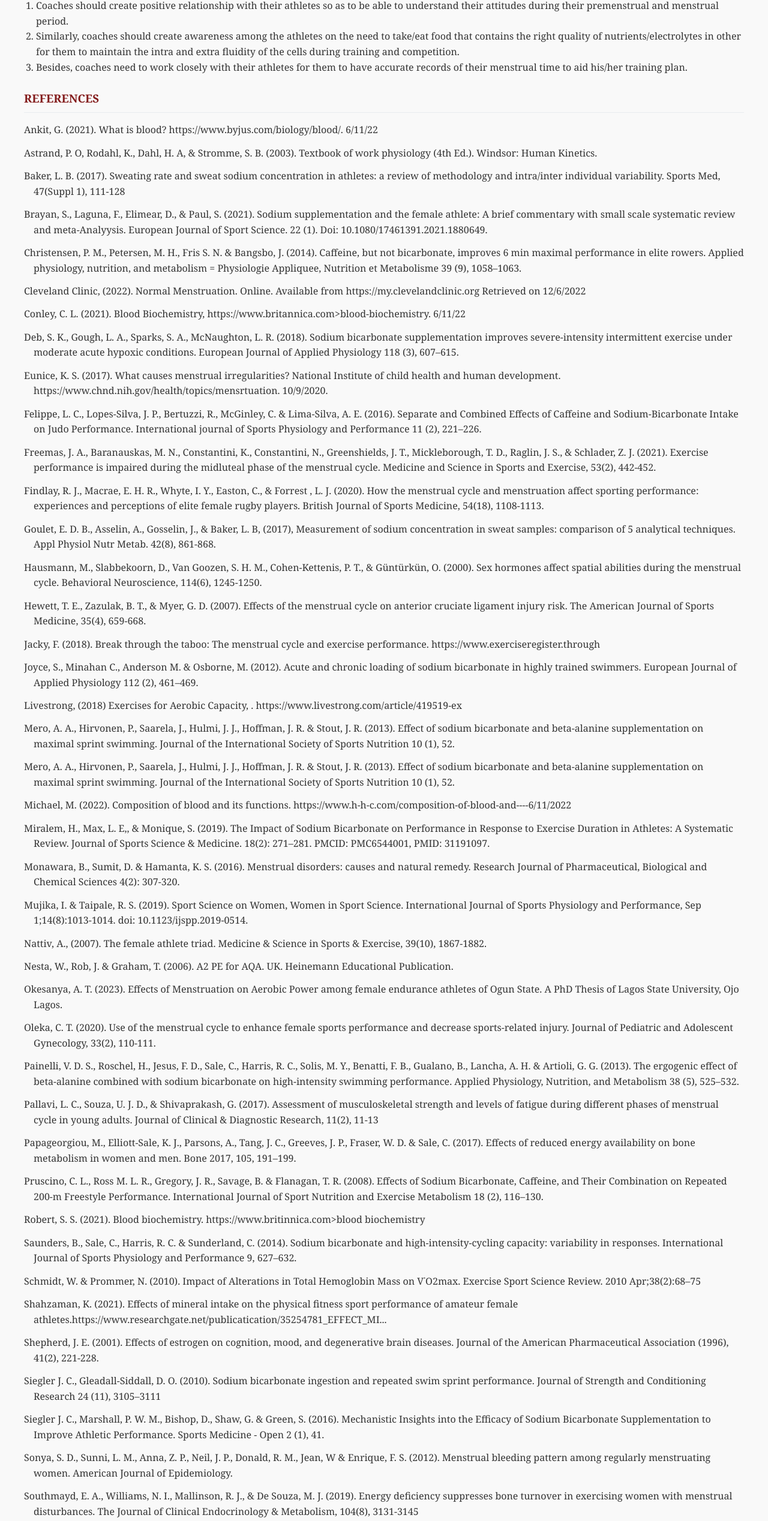
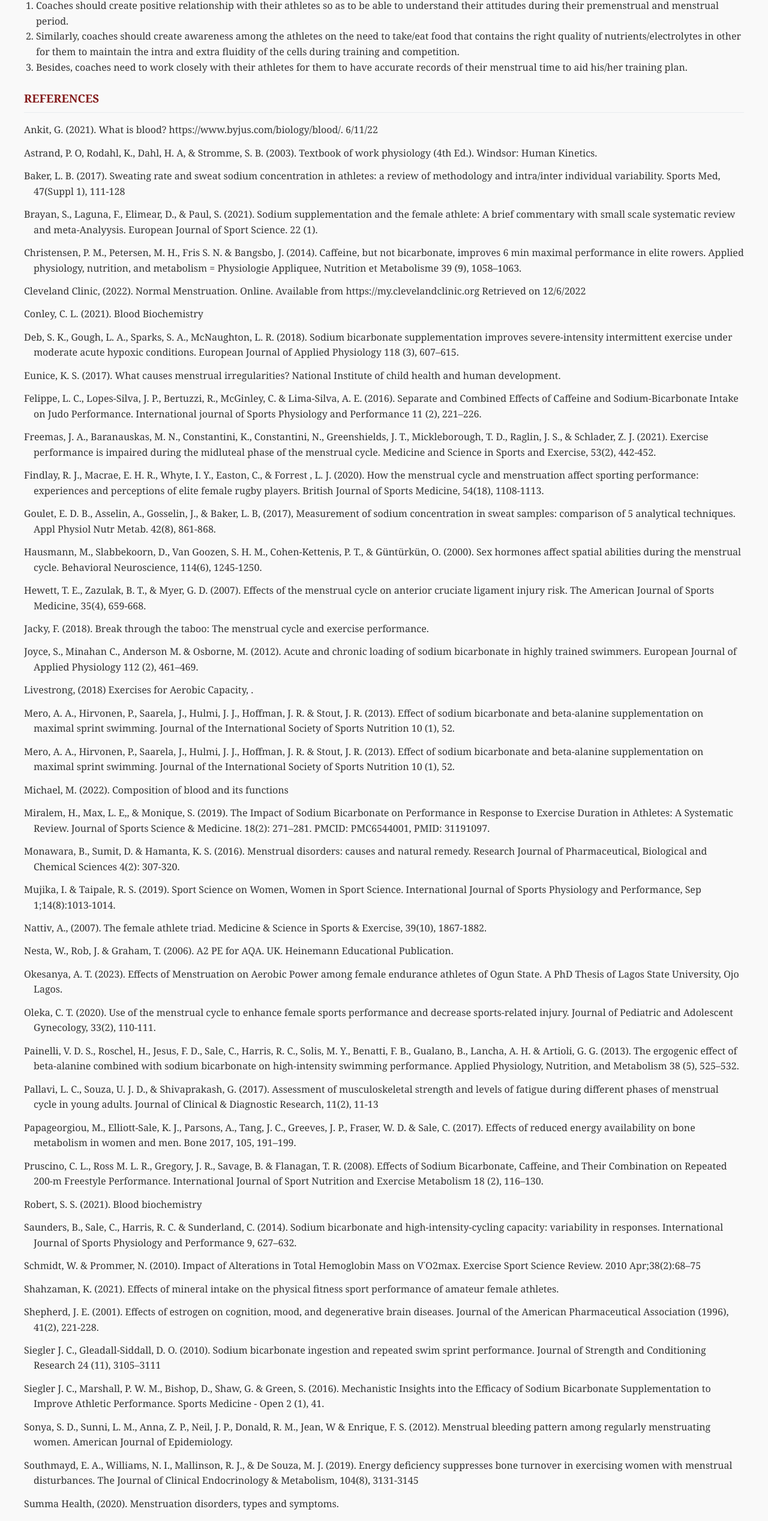
Before and after one commit to Bless201/journal-2, a React (Vite) app: page /article/2 in a window 1280 px wide. Shown: the part 9427-11963 px from the top of the page at 60% size. Built offline with nearby package versions, Linux system fonts and the light colour scheme.

Commit message:
Update Article2.jsx
commit message

```diff
--- a/src/articles/Article2.jsx
+++ b/src/articles/Article2.jsx
@@ -323,27 +323,27 @@ const Article2 = () => (
       <li>Ankit, G. (2021). What is blood? https://www.byjus.com/biology/blood/. 6/11/22</li>
       <li>Astrand, P. O, Rodahl, K., Dahl, H. A, & Stromme, S. B. (2003). Textbook of work physiology (4th Ed.). Windsor: Human Kinetics.</li>
       <li>Baker, L. B. (2017). Sweating rate and sweat sodium concentration in athletes: a review of methodology and intra/inter individual variability. Sports Med, 47(Suppl 1), 111-128</li>
-      <li>Brayan, S., Laguna, F., Elimear, D., & Paul, S. (2021). Sodium supplementation and the female athlete: A brief commentary with small scale systematic review and meta-Analyysis. European Journal of Sport Science. 22 (1). Doi: 10.1080/17461391.2021.1880649.</li>
+      <li>Brayan, S., Laguna, F., Elimear, D., & Paul, S. (2021). Sodium supplementation and the female athlete: A brief commentary with small scale systematic review and meta-Analyysis. European Journal of Sport Science. 22 (1). </li>
       <li>Christensen, P. M., Petersen, M. H., Fris S. N. & Bangsbo,  J. (2014). Caffeine, but not bicarbonate, improves 6 min maximal performance in elite rowers. Applied physiology, nutrition, and metabolism = Physiologie Appliquee, Nutrition et Metabolisme 39 (9), 1058–1063.</li>
       <li>Cleveland Clinic, (2022).  Normal Menstruation. Online. Available from https://my.clevelandclinic.org  Retrieved on 12/6/2022</li>
-      <li>Conley, C. L. (2021). Blood Biochemistry, https://www.britannica.com{'>'}blood-biochemistry. 6/11/22</li>
+      <li>Conley, C. L. (2021). Blood Biochemistry</li>
       <li>Deb, S. K., Gough, L. A., Sparks, S. A., McNaughton, L. R. (2018). Sodium bicarbonate supplementation improves severe-intensity intermittent exercise under moderate acute hypoxic conditions. European Journal of Applied Physiology 118 (3), 607–615.</li>
-      <li>Eunice, K. S. (2017). What causes menstrual irregularities? National Institute of child health and human development. https://www.chnd.nih.gov/health/topics/mensrtuation. 10/9/2020.</li>
+      <li>Eunice, K. S. (2017). What causes menstrual irregularities? National Institute of child health and human development.</li>
       <li>Felippe, L. C., Lopes-Silva, J. P., Bertuzzi, R., McGinley, C. & Lima-Silva, A. E. (2016). Separate and Combined Effects of Caffeine and Sodium-Bicarbonate Intake on Judo Performance. International journal of Sports Physiology and Performance 11 (2), 221–226.</li>
       <li>Freemas, J. A., Baranauskas, M. N., Constantini, K., Constantini, N., Greenshields, J. T., Mickleborough, T. D., Raglin, J. S., & Schlader, Z. J. (2021). Exercise performance is impaired during the midluteal phase of the menstrual cycle. Medicine and Science in Sports and Exercise, 53(2), 442-452.</li>
       <li>Findlay, R. J., Macrae, E. H. R., Whyte, I. Y., Easton, C., & Forrest , L. J. (2020). How the menstrual cycle and menstruation affect sporting performance: experiences and perceptions of elite female rugby players. British Journal of Sports Medicine, 54(18), 1108-1113.</li>
       <li>Goulet, E. D. B., Asselin, A., Gosselin, J., & Baker, L. B, (2017), Measurement of sodium concentration in sweat samples: comparison of 5 analytical techniques. Appl Physiol Nutr Metab. 42(8), 861-868.</li>
       <li>Hausmann, M., Slabbekoorn, D., Van Goozen, S. H. M., Cohen-Kettenis, P. T., & Güntürkün, O. (2000). Sex hormones affect spatial abilities during the menstrual cycle. Behavioral Neuroscience, 114(6), 1245-1250.</li>
       <li>Hewett, T. E., Zazulak, B. T., & Myer, G. D. (2007). Effects of the menstrual cycle on anterior cruciate ligament injury risk. The American Journal of Sports Medicine, 35(4), 659-668.</li>
-      <li>Jacky, F. (2018). Break through the taboo: The menstrual cycle and exercise performance. https://www.exerciseregister.through</li>
+      <li>Jacky, F. (2018). Break through the taboo: The menstrual cycle and exercise performance.</li>
       <li>Joyce, S., Minahan C., Anderson M. & Osborne, M. (2012). Acute and chronic loading of sodium bicarbonate in highly trained swimmers. European Journal of Applied Physiology 112 (2), 461–469.</li>
-      <li>Livestrong, (2018) Exercises for Aerobic Capacity, . https://www.livestrong.com/article/419519-ex</li>
+      <li>Livestrong, (2018) Exercises for Aerobic Capacity, . </li>
       <li>Mero,  A. A., Hirvonen, P., Saarela, J., Hulmi, J. J., Hoffman, J. R. & Stout, J. R. (2013). Effect of sodium bicarbonate and beta-alanine supplementation on maximal sprint swimming. Journal of the International Society of Sports Nutrition 10 (1), 52.</li>
       <li>Mero,  A. A., Hirvonen, P., Saarela, J., Hulmi, J. J., Hoffman, J. R. & Stout, J. R. (2013). Effect of sodium bicarbonate and beta-alanine supplementation on maximal sprint swimming. Journal of the International Society of Sports Nutrition 10 (1), 52.</li>
-      <li>Michael, M. (2022). Composition of blood and its functions. https://www.h-h-c.com/composition-of-blood-and----6/11/2022</li>
+      <li>Michael, M. (2022). Composition of blood and its functions</li>
       <li>Miralem, H., Max, L. E,, & Monique, S. (2019). The Impact of Sodium Bicarbonate on Performance in Response to Exercise Duration in Athletes: A Systematic Review. Journal of Sports Science & Medicine. 18(2): 271–281. PMCID: PMC6544001, PMID: 31191097.</li>
       <li>Monawara, B., Sumit, D. & Hamanta, K. S. (2016). Menstrual disorders: causes and natural remedy. Research Journal of Pharmaceutical, Biological and Chemical Sciences 4(2): 307-320.</li>
-      <li>Mujika, I. & Taipale, R. S. (2019). Sport Science on Women, Women in Sport Science. International  Journal of  Sports Physiology and  Performance, Sep 1;14(8):1013-1014. doi: 10.1123/ijspp.2019-0514.</li>
+      <li>Mujika, I. & Taipale, R. S. (2019). Sport Science on Women, Women in Sport Science. International  Journal of  Sports Physiology and  Performance, Sep 1;14(8):1013-1014.</li>
       <li>Nattiv, A., (2007). The female athlete triad. Medicine & Science in Sports & Exercise, 39(10), 1867-1882.</li>
       <li>Nesta, W., Rob, J. & Graham, T. (2006). A2 PE for AQA. UK. Heinemann Educational Publication.</li>
       <li>Okesanya, A. T. (2023). Effects of Menstruation on Aerobic Power among female endurance athletes of Ogun State. A PhD Thesis of Lagos State University, Ojo Lagos.</li>
@@ -352,16 +352,16 @@ const Article2 = () => (
       <li>Pallavi, L. C., Souza, U. J. D., & Shivaprakash, G. (2017). Assessment of musculoskeletal strength and levels of fatigue during different phases of menstrual cycle in young adults. Journal of Clinical & Diagnostic Research, 11(2), 11-13</li>
       <li>Papageorgiou, M., Elliott-Sale, K. J., Parsons, A., Tang, J. C., Greeves, J. P., Fraser, W. D. & Sale, C. (2017). Effects of reduced energy availability on bone metabolism in women and men. Bone 2017, 105, 191–199.</li>
       <li>Pruscino, C. L., Ross M. L. R., Gregory, J. R., Savage, B. & Flanagan, T. R. (2008). Effects of Sodium Bicarbonate, Caffeine, and Their Combination on Repeated 200-m Freestyle Performance. International Journal of Sport Nutrition and Exercise Metabolism 18 (2), 116–130.</li>
-      <li>Robert, S. S. (2021). Blood biochemistry. https://www.britinnica.com{'>'}blood biochemistry</li>
+      <li>Robert, S. S. (2021). Blood biochemistry</li>
       <li>Saunders, B., Sale, C., Harris, R. C. & Sunderland, C. (2014). Sodium bicarbonate and high-intensity-cycling capacity: variability in responses. International Journal of Sports Physiology and Performance 9, 627–632.</li>
       <li>Schmidt, W. & Prommer, N. (2010). Impact of Alterations in Total Hemoglobin Mass on V˙O2max. Exercise Sport Science Review. 2010 Apr;38(2):68–75</li>
-      <li>Shahzaman, K. (2021).  Effects of mineral intake on the physical fitness sport performance of amateur female athletes.https://www.researchgate.net/publicatication/35254781_EFFECT_MI...</li>
+      <li>Shahzaman, K. (2021).  Effects of mineral intake on the physical fitness sport performance of amateur female athletes.</li>
       <li>Shepherd, J. E. (2001). Effects of estrogen on cognition, mood, and degenerative brain diseases. Journal of the American Pharmaceutical Association (1996), 41(2), 221-228.</li>
       <li>Siegler J. C., Gleadall-Siddall, D. O. (2010). Sodium bicarbonate ingestion and repeated swim sprint performance. Journal of Strength and Conditioning Research 24 (11), 3105–3111</li>
       <li>Siegler J. C., Marshall, P. W. M., Bishop, D., Shaw, G. & Green, S. (2016). Mechanistic Insights into the Efficacy of Sodium Bicarbonate Supplementation to Improve Athletic Performance. Sports Medicine - Open 2 (1), 41.</li>
       <li>Sonya, S. D., Sunni, L. M., Anna, Z. P., Neil, J. P., Donald, R. M., Jean, W & Enrique, F. S. (2012). Menstrual bleeding pattern among regularly menstruating women. American Journal of Epidemiology.</li>
       <li>Southmayd, E. A., Williams, N. I., Mallinson, R. J., & De Souza, M. J. (2019). Energy deficiency suppresses bone turnover in exercising women with menstrual disturbances. The Journal of Clinical Endocrinology & Metabolism, 104(8), 3131-3145</li>
-      <li>Summa Health, (2020). Menstruation disorders, types and symptoms. https://www.summahealth,org/medicalservices/women/aboutourservices/gyneacological.services. 24/8/2020</li>
+      <li>Summa Health, (2020). Menstruation disorders, types and symptoms. </li>
       <li>Suzanne, L., Mdjane, E., Reusch, M., Timothy, A., Bauer, M. & Barrett, W. J. (1999). Effects of Exercise Training on Oxygen Uptake Kinetic Responses in Women with Type 2 Diabetes. Diabetes care; 22:1640–1646.</li>
       <li>Tasew, D. G. (2020). Overview of physiological factors affecting athletes aerobic fitness level. International Journal of Physical education, Sports and Health Education, 7(6) 294-295.</li>
       <li>Tyler, M. (2014). The Effects of Age and Long-Term Endurance Training on VO2 Kinetics, thesis, The University of Western Ontario.</li>
```
